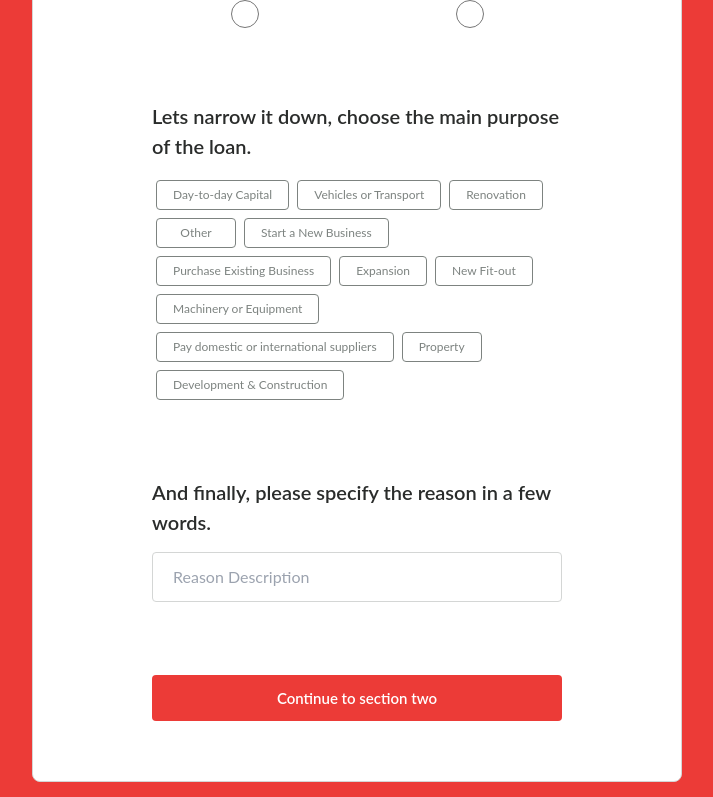
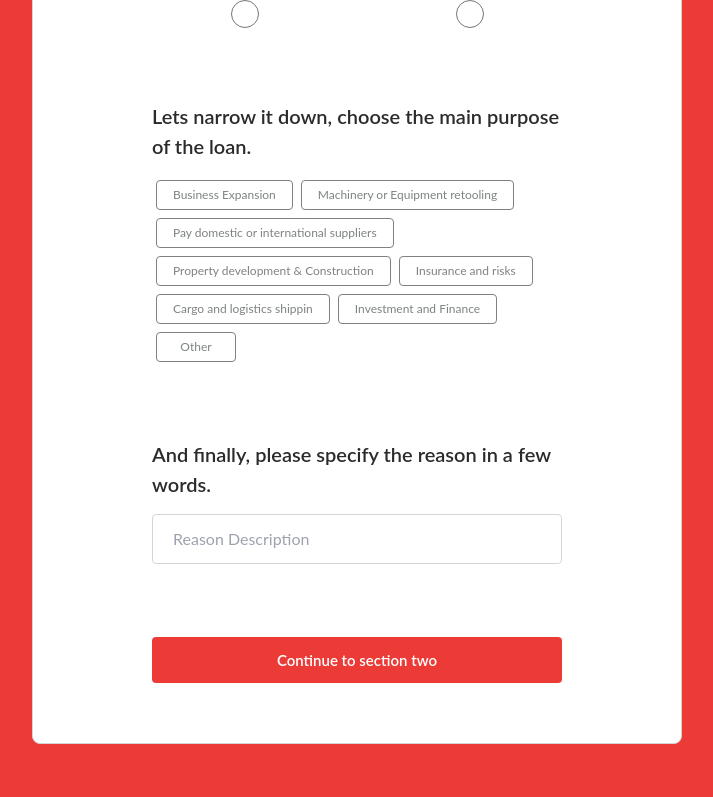
Before and after one commit to loansdirectcanada/lending-app, a Next.js app: page / in a window 1280 px wide. Shown: the part 1047-1844 px from the top of the page, without its empty margins (283-996 px from the left). Built offline with nearby package versions, Linux system fonts and the light colour scheme.

Commit message:
updated color

```diff
--- a/components/form-one.jsx
+++ b/components/form-one.jsx
@@ -129,7 +129,7 @@ const FormOne = ({ setCurrent, formData, setFormData }) => {
                 <label className="radiobtn flex flex-col-reverse text-center items-center mr-10">
                   <input
                     type="radio"
-                    className="form-radio h-7 w-7  transition duration-150 ease-in-out "
+                    className="form-radio h-7 w-7 accent-red-500  transition duration-150 ease-in-out "
                     name="loan_rush"
                     value="ASAP"
                     checked={formData.loan_rush === "ASAP"}
@@ -152,7 +152,7 @@ const FormOne = ({ setCurrent, formData, setFormData }) => {
                 <label className="radiobtn flex flex-col-reverse text-center items-center">
                   <input
                     type="radio"
-                    className="form-radio h-7 w-7  transition duration-150 ease-in-out "
+                    className="form-radio h-7 w-7 accent-red-500  transition duration-150 ease-in-out "
                     name="loan_rush"
                     value="not in rush"
                     checked={formData.loan_rush === "not in rush"}
@@ -187,128 +187,31 @@ const FormOne = ({ setCurrent, formData, setFormData }) => {
                   <button
                     type="button"
                     className={`text-[12px] px-[16px] py-[8px] rounded-[4px] min-w-[80px] border border-[#7d8380] leading-none text-[#7d8380] m-[4px] ${
-                      formData.main_purpose === "Day-to-day Capital"
+                      formData.main_purpose === "Business Expansion"
                         ? "bg-[#ec3b37] text-[#ffffff] border-[#ec3b37]"
                         : "bg-transparent text-[#7d8380]"
                     } `}
-                    name="Day-to-day Capital"
+                    name="Business Expansion"
                     onClick={() => {
-                      handle_purpose("Day-to-day Capital");
+                      handle_purpose("Business Expansion");
                     }}
                   >
-                    Day-to-day Capital
+                    Business Expansion
                   </button>
                   <button
                     type="button"
                     className={`text-[12px] px-[16px] py-[8px] rounded-[4px] min-w-[80px] border border-[#7d8380] leading-none text-[#7d8380] m-[4px] ${
-                      formData.main_purpose === "Vehicles or Transport"
+                      formData.main_purpose ===
+                      "Machinery or Equipment retooling"
                         ? "bg-[#ec3b37] text-[#ffffff] border-[#ec3b37]"
                         : "bg-transparent text-[#7d8380]"
                     } `}
-                    name="Vehicles or Transport"
+                    name="Machinery or Equipment retooling"
                     onClick={() => {
-                      handle_purpose("Vehicles or Transport");
+                      handle_purpose("Machinery or Equipment retooling");
                     }}
                   >
-                    Vehicles or Transport
-                  </button>
-                  <button
-                    type="button"
-                    className={`text-[12px] px-[16px] py-[8px] rounded-[4px] min-w-[80px] border border-[#7d8380] leading-none text-[#7d8380] m-[4px] ${
-                      formData.main_purpose === "Renovation"
-                        ? "bg-[#ec3b37] text-[#ffffff] border-[#ec3b37]"
-                        : "bg-transparent text-[#7d8380]"
-                    } `}
-                    name="Renovation"
-                    onClick={() => {
-                      handle_purpose("Renovation");
-                    }}
-                  >
-                    Renovation
-                  </button>
-                  <button
-                    type="button"
-                    className={`text-[12px] px-[16px] py-[8px] rounded-[4px] min-w-[80px] border border-[#7d8380] leading-none text-[#7d8380] m-[4px] ${
-                      formData.main_purpose === "Other"
-                        ? "bg-[#ec3b37] text-[#ffffff] border-[#ec3b37]"
-                        : "bg-transparent text-[#7d8380]"
-                    } `}
-                    name="Other"
-                    onClick={() => {
-                      handle_purpose("Other");
-                    }}
-                  >
-                    Other
-                  </button>
-                  <button
-                    type="button"
-                    className={`text-[12px] px-[16px] py-[8px] rounded-[4px] min-w-[80px] border border-[#7d8380] leading-none text-[#7d8380] m-[4px] ${
-                      formData.main_purpose === "Start a New Business"
-                        ? "bg-[#ec3b37] text-[#ffffff] border-[#ec3b37]"
-                        : "bg-transparent text-[#7d8380]"
-                    } `}
-                    name="Other"
-                    onClick={() => {
-                      handle_purpose("Start a New Business");
-                    }}
-                  >
-                    Start a New Business
-                  </button>
-                  <button
-                    type="button"
-                    className={`text-[12px] px-[16px] py-[8px] rounded-[4px] min-w-[80px] border border-[#7d8380] leading-none text-[#7d8380] m-[4px] ${
-                      formData.main_purpose === "Purchase Existing Business"
-                        ? "bg-[#ec3b37] text-[#ffffff] border-[#ec3b37]"
-                        : "bg-transparent text-[#7d8380]"
-                    } `}
-                    name="Purchase Existing Business"
-                    onClick={() => {
-                      handle_purpose("Purchase Existing Business");
-                    }}
-                  >
-                    Purchase Existing Business
-                  </button>
-                  <button
-                    type="button"
-                    className={`text-[12px] px-[16px] py-[8px] rounded-[4px] min-w-[80px] border border-[#7d8380] leading-none text-[#7d8380] m-[4px] ${
-                      formData.main_purpose === "Expansion"
-                        ? "bg-[#ec3b37] text-[#ffffff] border-[#ec3b37]"
-                        : "bg-transparent text-[#7d8380]"
-                    } `}
-                    name="Expansion"
-                    onClick={() => {
-                      handle_purpose("Expansion");
-                    }}
-                  >
-                    Expansion
-                  </button>
-                  <button
-                    type="button"
-                    className={`text-[12px] px-[16px] py-[8px] rounded-[4px] min-w-[80px] border border-[#7d8380] leading-none text-[#7d8380] m-[4px] ${
-                      formData.main_purpose === "New Fit-out"
-                        ? "bg-[#ec3b37] text-[#ffffff] border-[#ec3b37]"
-                        : "bg-transparent text-[#7d8380]"
-                    } `}
-                    name="New Fit-out"
-                    onClick={() => {
-                      handle_purpose("New Fit-out");
-                    }}
-                  >
-                    New Fit-out
-                  </button>
-                  <button
-                    type="button"
-                    className={`text-[12px] px-[16px] py-[8px] rounded-[4px] min-w-[80px] border border-[#7d8380] leading-none text-[#7d8380] m-[4px] ${
-                      formData.main_purpose === "Machinery or Equipment"
-                        ? "bg-[#ec3b37] text-[#ffffff] border-[#ec3b37]"
-                        : "bg-transparent text-[#7d8380]"
-                    } `}
-                    name="Machinery or Equipment"
-                    onClick={() => {
-                      handle_purpose("Machinery or Equipment");
-                    }}
-                  >
-                    Machinery or Equipment
+                    Machinery or Equipment retooling
                   </button>
                   <button
                     type="button"
@@ -325,33 +228,77 @@ const FormOne = ({ setCurrent, formData, setFormData }) => {
                   >
                     Pay domestic or international suppliers
                   </button>
+
                   <button
                     type="button"
                     className={`text-[12px] px-[16px] py-[8px] rounded-[4px] min-w-[80px] border border-[#7d8380] leading-none text-[#7d8380] m-[4px] ${
-                      formData.main_purpose === "Pay for goods or services"
+                      formData.main_purpose ===
+                      "Property development & Construction "
                         ? "bg-[#ec3b37] text-[#ffffff] border-[#ec3b37]"
                         : "bg-transparent text-[#7d8380]"
                     } `}
-                    name="Pay for goods or services"
+                    name="Other"
                     onClick={() => {
-                      handle_purpose("Pay for goods or services");
+                      handle_purpose("Property development & Construction ");
                     }}
                   >
-                    Property
+                    Property development & Construction
                   </button>
                   <button
                     type="button"
                     className={`text-[12px] px-[16px] py-[8px] rounded-[4px] min-w-[80px] border border-[#7d8380] leading-none text-[#7d8380] m-[4px] ${
-                      formData.main_purpose === "Development & Construction"
+                      formData.main_purpose === "Insurance and risks"
                         ? "bg-[#ec3b37] text-[#ffffff] border-[#ec3b37]"
                         : "bg-transparent text-[#7d8380]"
                     } `}
-                    name="Development & Construction"
+                    name="Insurance and risks"
                     onClick={() => {
-                      handle_purpose("Development & Construction");
+                      handle_purpose("Insurance and risks");
                     }}
                   >
-                    Development & Construction
+                    Insurance and risks
+                  </button>
+                  <button
+                    type="button"
+                    className={`text-[12px] px-[16px] py-[8px] rounded-[4px] min-w-[80px] border border-[#7d8380] leading-none text-[#7d8380] m-[4px] ${
+                      formData.main_purpose === "Cargo and logistics shipping"
+                        ? "bg-[#ec3b37] text-[#ffffff] border-[#ec3b37]"
+                        : "bg-transparent text-[#7d8380]"
+                    } `}
+                    name="Cargo and logistics shipping"
+                    onClick={() => {
+                      handle_purpose("Cargo and logistics shipping");
+                    }}
+                  >
+                    Cargo and logistics shippin
+                  </button>
+                  <button
+                    type="button"
+                    className={`text-[12px] px-[16px] py-[8px] rounded-[4px] min-w-[80px] border border-[#7d8380] leading-none text-[#7d8380] m-[4px] ${
+                      formData.main_purpose === "Investment and Finance"
+                        ? "bg-[#ec3b37] text-[#ffffff] border-[#ec3b37]"
+                        : "bg-transparent text-[#7d8380]"
+                    } `}
+                    name="Investment and Finance"
+                    onClick={() => {
+                      handle_purpose("Investment and Finance");
+                    }}
+                  >
+                    Investment and Finance
+                  </button>
+                  <button
+                    type="button"
+                    className={`text-[12px] px-[16px] py-[8px] rounded-[4px] min-w-[80px] border border-[#7d8380] leading-none text-[#7d8380] m-[4px] ${
+                      formData.main_purpose === "Other"
+                        ? "bg-[#ec3b37] text-[#ffffff] border-[#ec3b37]"
+                        : "bg-transparent text-[#7d8380]"
+                    } `}
+                    name="Other"
+                    onClick={() => {
+                      handle_purpose("Other");
+                    }}
+                  >
+                    Other
                   </button>
                 </div>
               </div>
@@ -382,7 +329,7 @@ const FormOne = ({ setCurrent, formData, setFormData }) => {
               </div>
             </div>
             <button
-              className="block w-full px-[10px] py-[12px] rounded-[4px] bg-[#ec3b37] text-[#ffffff] text-[15px] font-semibold transition hover:text-[#ffffff] hover:bg-[#051a8f] cursor-pointer"
+              className="block w-full px-[10px] py-[12px] rounded-[4px] bg-[#ec3b37] text-[#ffffff] text-[15px] font-semibold transition hover:text-[#ffffff] hover:bg-[#ff6c6a] cursor-pointer"
               disabled={
                 !formData.money_need ||
                 !formData.time_duration ||
```
Also changed, not shown: components/back/one-back.jsx (+3 -5 lines), components/back/two-back.jsx (+5 -4 lines), components/form-four.jsx (+8 -6 lines), components/form-three.jsx (+4 -3 lines).
